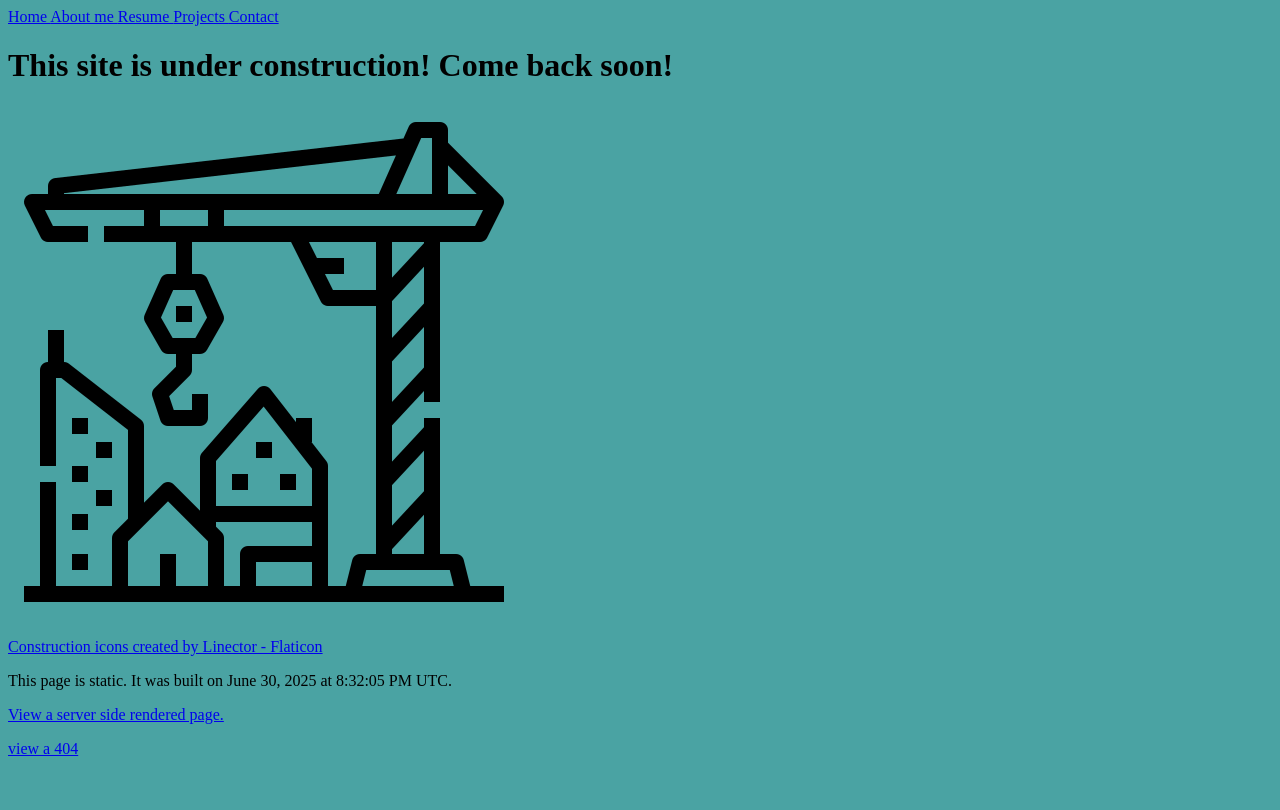
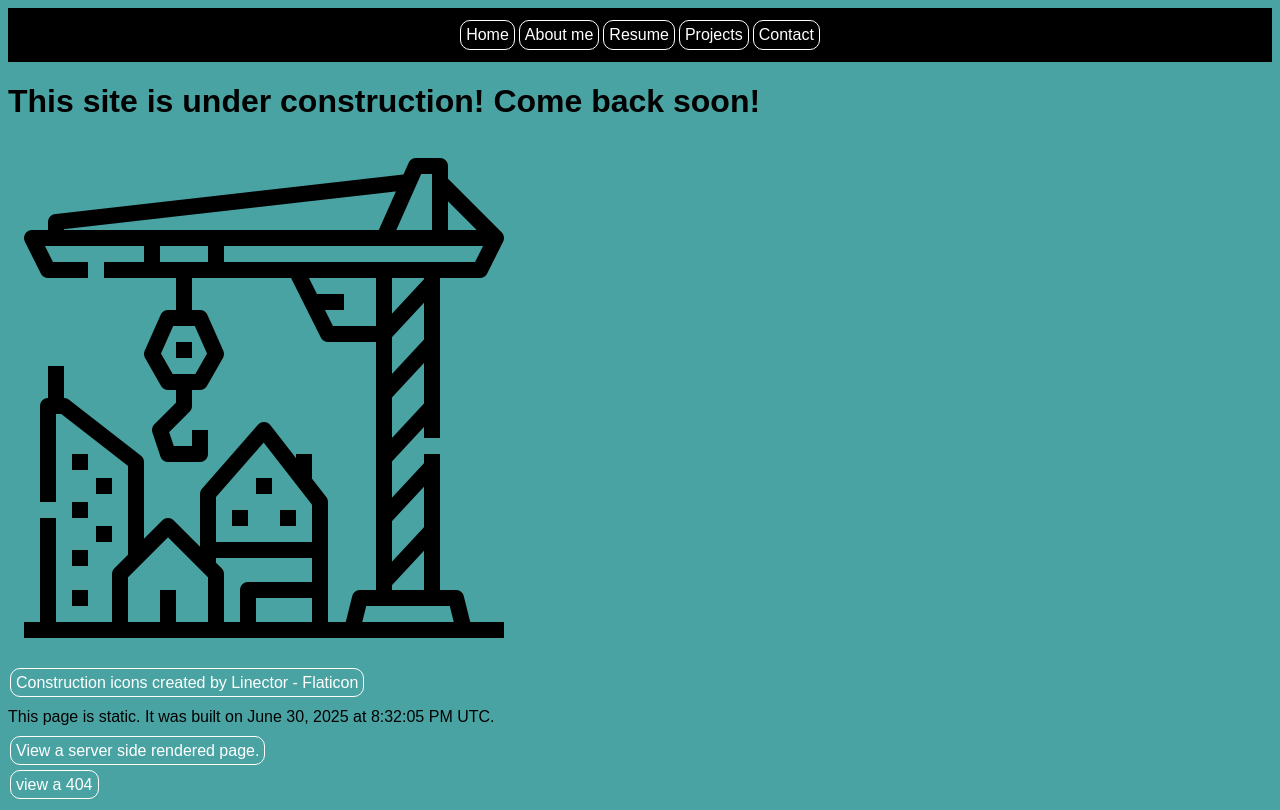
Before and after one commit to zachty/portfolio, a Next.js app: page / in a window 1280 px wide. Built offline with nearby package versions, Linux system fonts and the light colour scheme.

Commit message:
style changes

```diff
--- a/styles/globals.css
+++ b/styles/globals.css
@@ -1,3 +1,22 @@
 body {
   background-color: #4aa3a3;
+  font-family: 'Arial', sans-serif;
+  color:black;
 }
+
+a {
+  color: #ffffff;
+  text-decoration: none;
+  border: #ffffff 1px solid;
+  padding: 5px;
+  border-radius: 10px;
+  margin: 2px;
+}
+
+nav {
+  display: flex;
+  justify-content: center;
+  align-items: center;
+  background-color: black;
+  padding: 10px;
+}
```
